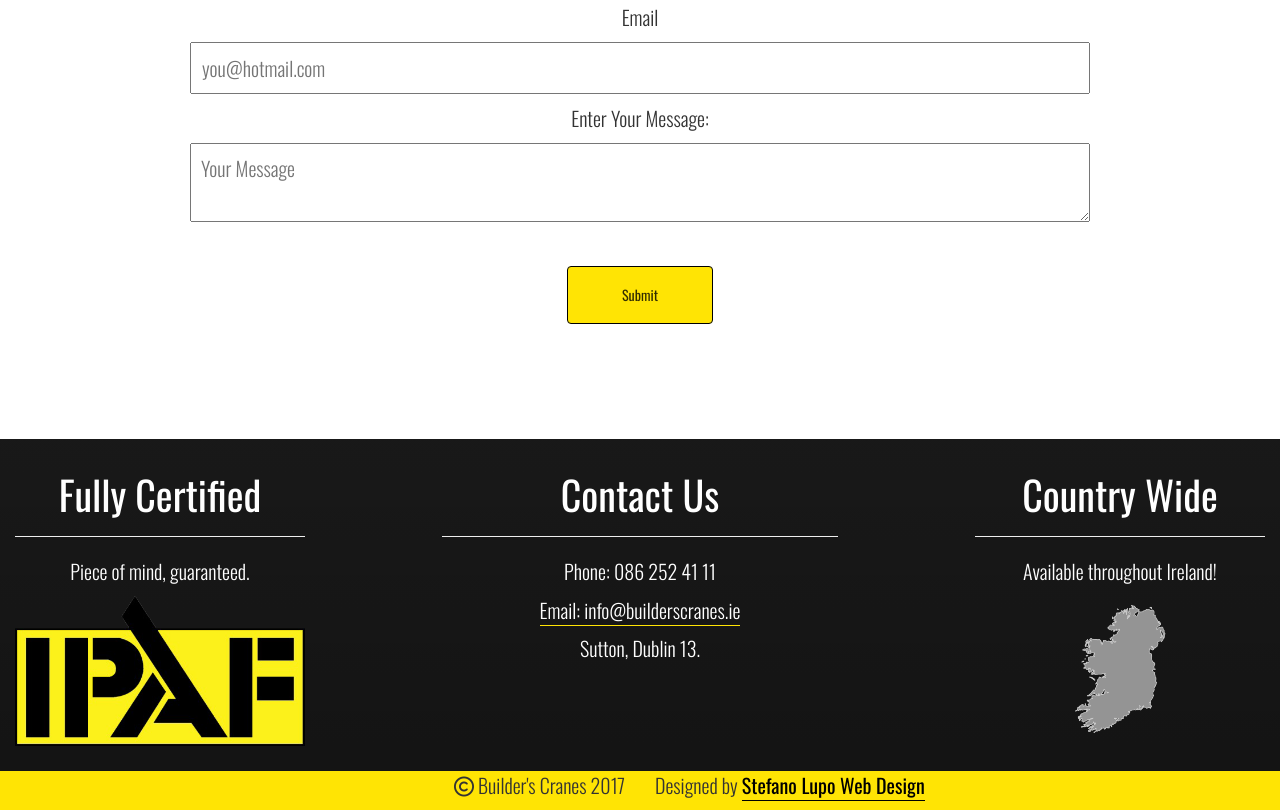
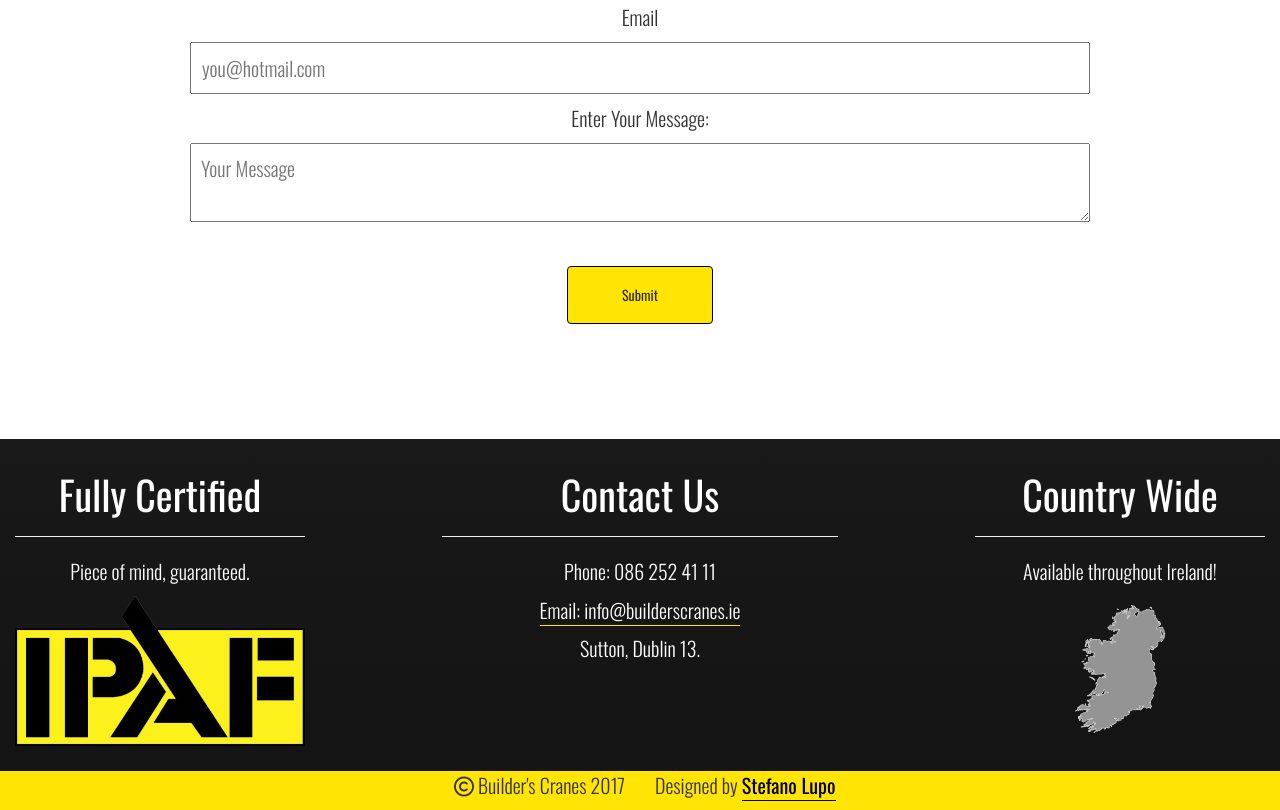
Before and after one commit to stefano-lupo/builderscranes.ie, a plain HTML site: page public/index.html in a window 1280 px wide. Shown: the part 3879-4689 px from the top of the page. Drawn offline with nearby package versions, Linux system fonts and the light colour scheme.

```diff
--- a/public/index.html
+++ b/public/index.html
@@ -321,7 +321,7 @@
                 <p><i class="fa fa-copyright" aria-hidden="true"></i> Builder's Cranes 2017</p>
             </div>
             <div class="col-sm-6 right">
-                <p>Designed by <a target="_blank" href="http://stefanolupo.tech/web-design.php">Stefano Lupo Web Design</a></p>
+                <p>Designed by <a target="_blank" href="http://stefanolupo.com">Stefano Lupo</a></p>
             </div>
         </div>
 
```
Also changed, not shown: 1 other file.
